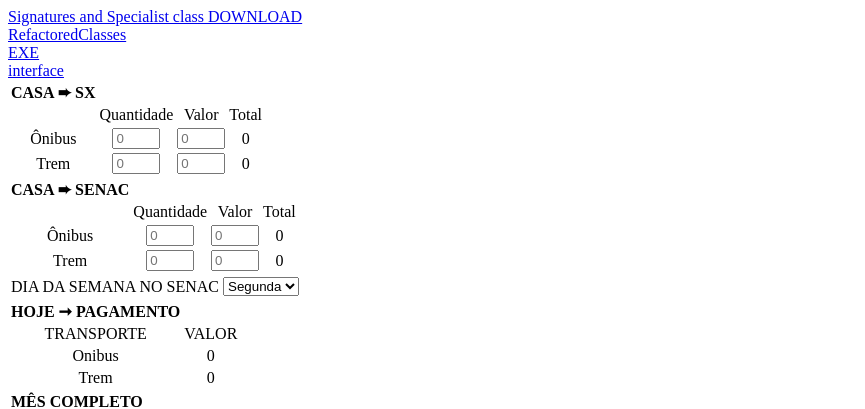
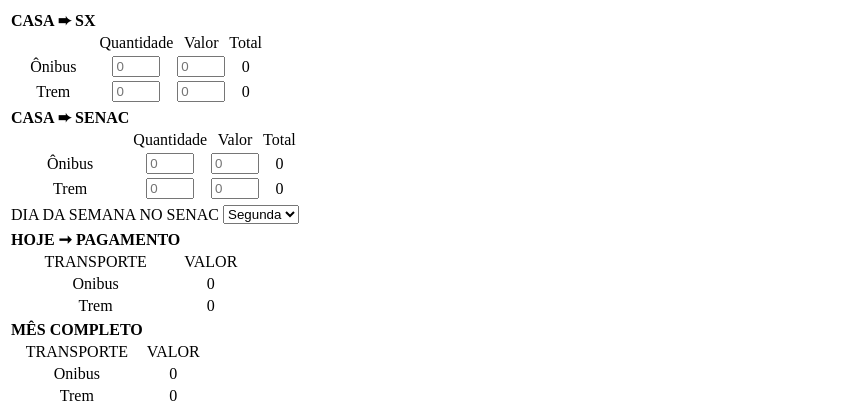
Before and after one commit to edinhofjr/edinhofjr.github.io, a plain HTML site: page index.html in a window 1280 px wide. Shown: the top 409 px of the page, without its empty margins (0-865 px from the left). Drawn offline with Linux system fonts and the light colour scheme.

Commit message:
Update index.html

```diff
--- a/index.html
+++ b/index.html
@@ -8,14 +8,6 @@
     <link rel="stylesheet" href="css/style.css">
 </head>
 <body>
-    <a href="Pasta1.xlsm" Download> Signatures and Specialist class DOWNLOAD </a>
-    <br>
-    <a href="RefactoredClass.xlsm" Download> RefactoredClasses</a>
-    <br>
-    <a href="ConsoleApplication1.exe" Download> EXE</a>
-    <br>
-    <a href="interface.xlsm" Download> interface </a>
-
     <div>
     <table class="tabela">
         <thead>
```
